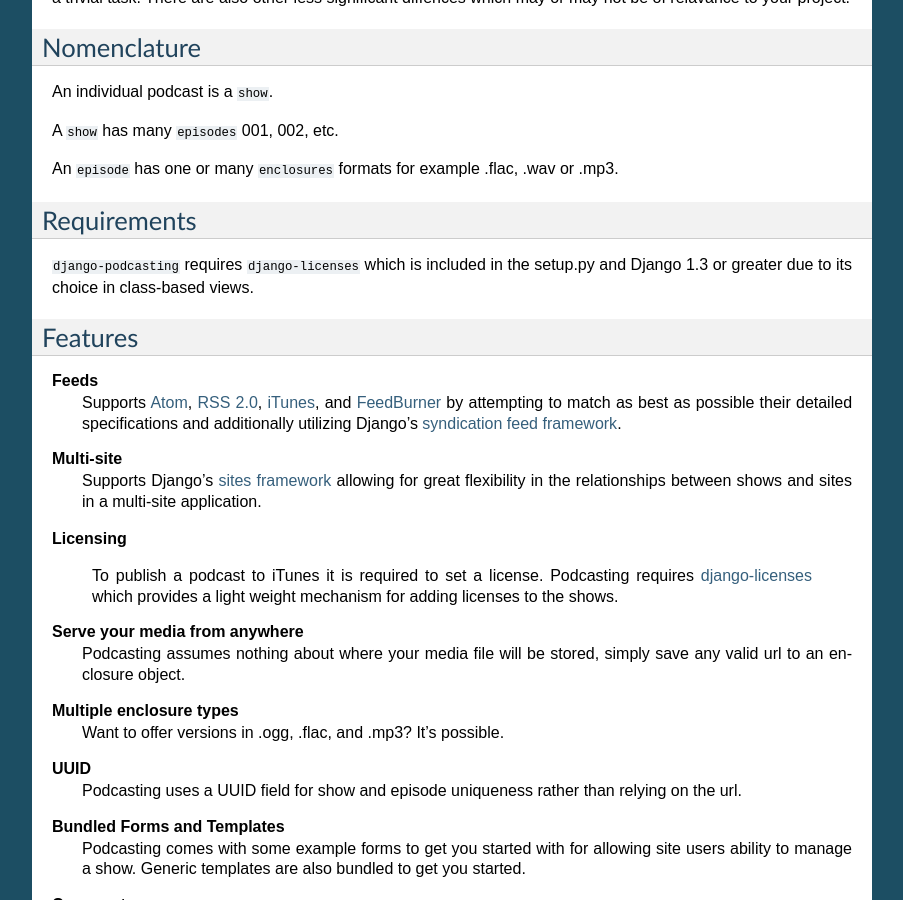
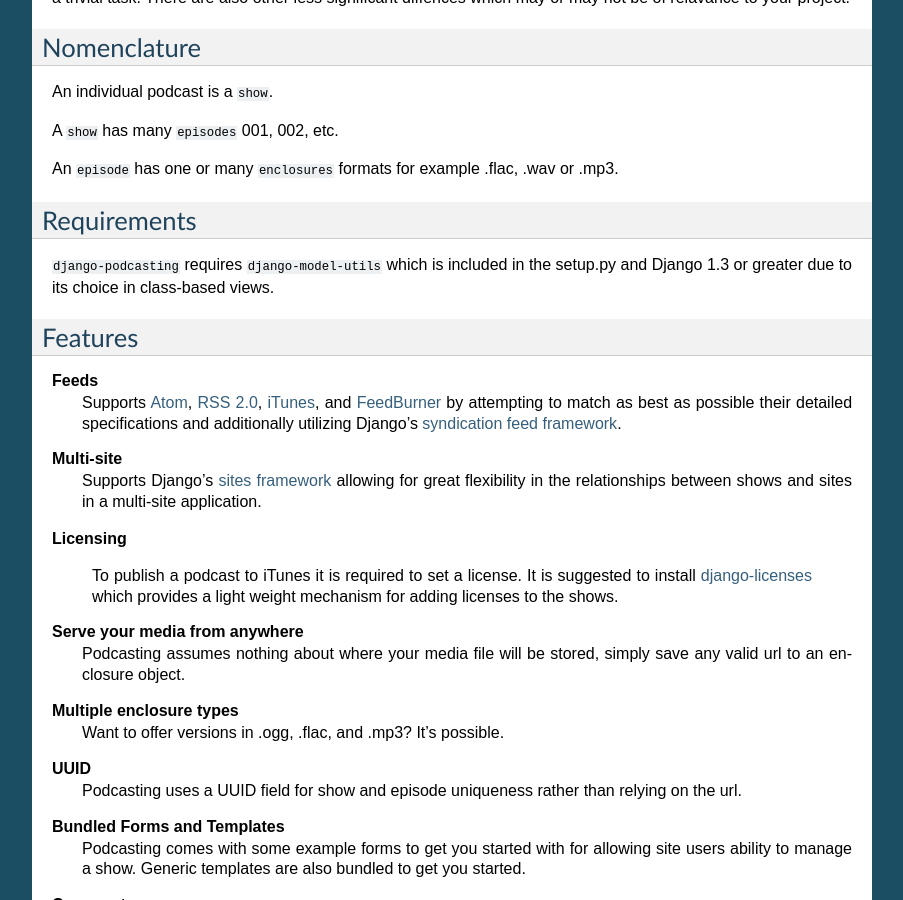
Before and after one commit to rizumu/django-podcasting, a Sphinx documentation site: the page built from docs/index.rst, in a window 1280 px wide and 900 px high, scrolled down 642 px. Shown: the whole window, without its empty margins (198-1101 px from the left). Built offline with Sphinx 7.4.7, drawn with Linux system fonts in a browser that asks for light colours.

Commit message:
make django-licenses optional

```diff
--- a/README.rst
+++ b/README.rst
@@ -37,7 +37,7 @@
     pip install django-podcasting==dev
 
 
-* Add ``"podcasting"``, ``"licenses"``, ``"django.contrib.sites"``,
+* Add ``"podcasting"``, ``"django.contrib.sites"``,
   and the optional apps of your choice to the ``INSTALLED_APPS`` setting
   in your ``settings.py``::
 
@@ -47,7 +47,6 @@
         "django.contrib.sites",
         ...
         "podcasting",
-        "licenses",
         ...
     )
 
--- a/docs/changelog.rst
+++ b/docs/changelog.rst
@@ -3,6 +3,7 @@
 
 master
 ------
+- Make django-licenses optional
 - Rename the newly added Video class to EmbedMedia, and build in
   support for django-embed-video for easy embedding of SoundCloud, Vimeo
   and YouTube files on Episode detail pages.
--- a/docs/index.rst
+++ b/docs/index.rst
@@ -59,7 +59,7 @@
 Requirements
 ============
 
-``django-podcasting`` requires ``django-licenses`` which is included
+``django-podcasting`` requires ``django-model-utils`` which is included
 in the setup.py and Django 1.3 or greater due to its choice in
 class-based views.
 
@@ -83,7 +83,7 @@
 **Licensing**
 
   To publish a podcast to iTunes it is required to set a
-  license. Podcasting requires django-licenses_ which provides a light
+  license. It is suggested to install django-licenses_ which provides a light
   weight mechanism for adding licenses to the shows.
 
 **Serve your media from anywhere**
--- a/setup.py
+++ b/setup.py
@@ -107,7 +107,6 @@
     author_email="tom@nillab.com",
     packages=find_packages(),
     install_requires=[
-        "django-licenses>=0.2.5",
         "django-model-utils>=2.0",
     ],
     tests_require=[
```
Also changed, not shown: docs/installation.rst (+12 -2 lines), 4 other files.
